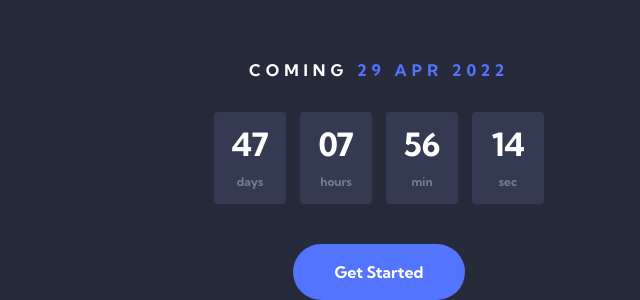
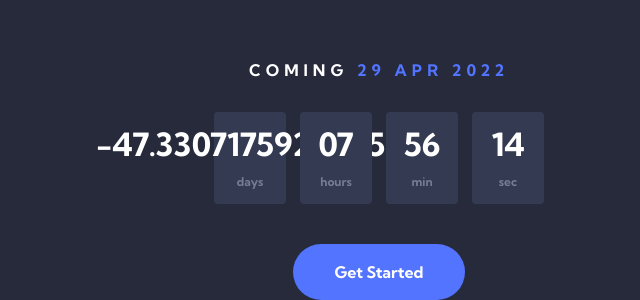
Before and after one commit to kowall1013/Officelite-coming-soon-site, a React (Create React App) app: page / in a window 1280 px wide. Shown: the part 3335-3635 px from the top of the page, without its empty margins (261-901 px from the left). Built offline with nearby package versions, Linux system fonts and the light colour scheme.

Commit message:
working at countDown hook

```diff
--- a/src/components/coundownTimer/index.tsx
+++ b/src/components/coundownTimer/index.tsx
@@ -57,12 +57,26 @@ function CountDownTimer(): JSX.Element {
   const [year, setYear] = useState<number>();
   const [month, setMonth] = useState<string>('');
   const [day, setDay] = useState<number>();
+  const [upcomeDate, setUpComeDate] = useState<Date>()
+  const [currDate, setCurrDate] = useState<Date>()
+
+  const DateDiff = {
+    inDays: (d1: Date, d2: Date) => {
+      const t2 = d2?.getTime();
+      const t1 = d1?.getTime()
+
+      console.log('t2', t2)
+      console.log('t1', t1)
+
+      return ((t2 - t1) / (24 * 3600 * 1000))
+    }
+  }
 
   useEffect(() => {
-    // const upcomingDate = new Date('2022-05-20');
-
 
     let upcomingDate = new Date();
+    let currentDate = new Date();
+
     upcomingDate.setDate(upcomingDate.getDate() + 47);
     upcomingDate.setHours(
       upcomingDate.getHours() + 7,
@@ -70,21 +84,21 @@ function CountDownTimer(): JSX.Element {
       upcomingDate.getSeconds() + 14
     );
 
-    console.log(upcomingDate);
-
-
-
-
     setYear(upcomingDate.getFullYear())
     setMonth(months[upcomingDate.getMonth()])
     setDay(upcomingDate.getDate())
+
+    setUpComeDate(upcomingDate);
+    setCurrDate(currentDate);
+
   }, [])
+
   return (
     <Wrapper>
       <TimerHeader>coming <span>{day} {month} {year}</span></TimerHeader>
       <List>
         <ListItem>
-          <span>47</span>
+          <span>{DateDiff.inDays(upcomeDate as Date, currDate as Date)}</span>
           <span>days</span>
         </ListItem>
         <ListItem>
```
Also changed, not shown: src/hooks/useCountdown.ts (added, +25 -0 lines).
